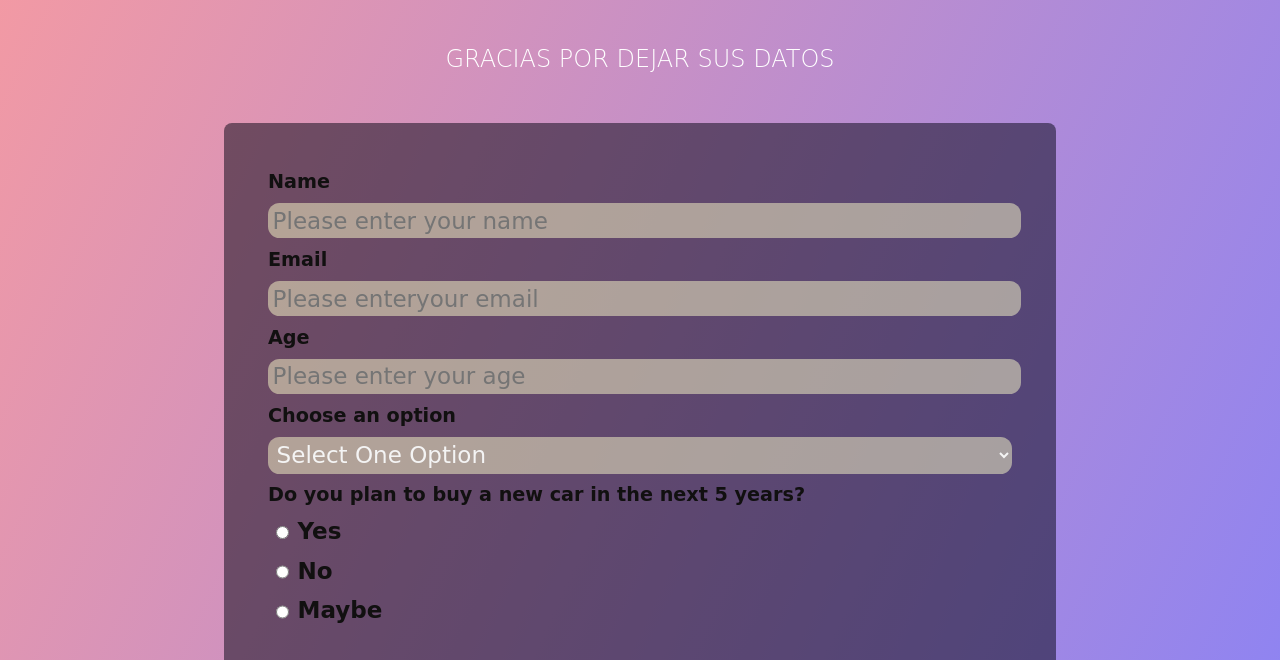
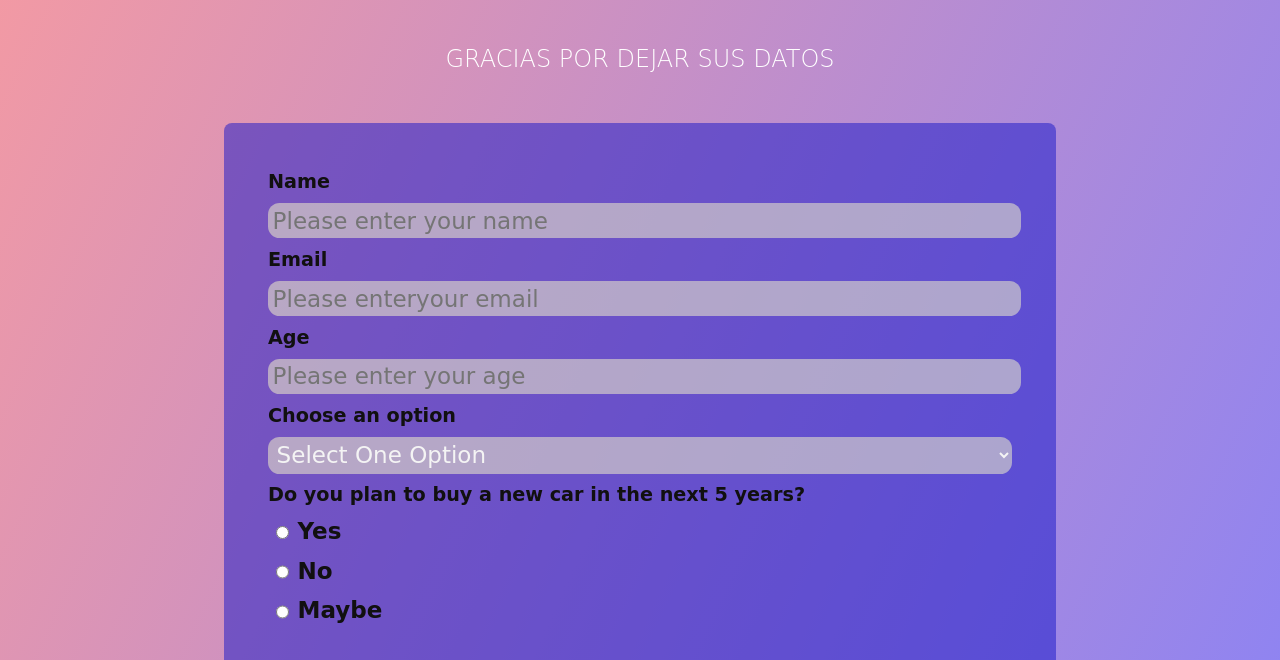
Before and after one commit to JosthinPaz/Formularioi, a plain HTML site: page index.html in a window 1280 px wide. Shown: the part 106-766 px from the top of the page. Drawn offline with Linux system fonts and the light colour scheme.

Commit message:
cambio de color

```diff
--- a/styles.css
+++ b/styles.css
@@ -43,7 +43,7 @@ h1 {
 #survey-form {
     width: 60%;
     margin: 0 auto;
-    background-color: rgba(3, 3, 17, 0.5);
+    background-color: rgba(20, 20, 199, 0.5);
     padding: 2em;
     border-radius: 0.5em;
     max-width: 800px;
```
